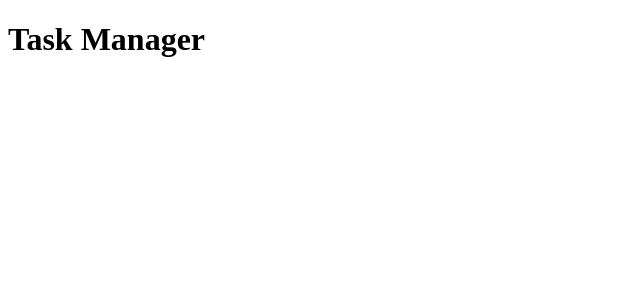
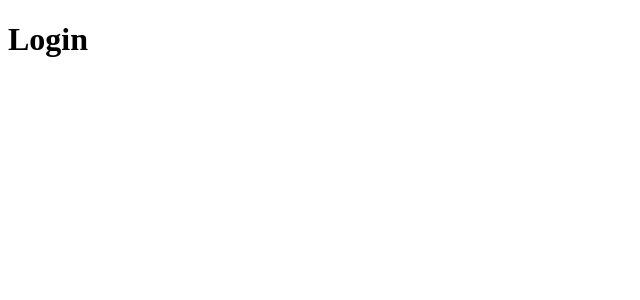
Before and after one commit to chachilin95/task-manager-app, a React (Create React App) app: page / in a window 1280 px wide. Shown: the top 300 px of the page, without its empty margins (0-640 px from the left). Built offline with nearby package versions, Linux system fonts and the light colour scheme.

Commit message:
Created base components and app router

```diff
--- a/package.json
+++ b/package.json
@@ -3,14 +3,18 @@
   "version": "0.1.0",
   "private": true,
   "dependencies": {
+    "@types/history": "^4.7.3",
     "@types/jest": "24.0.18",
     "@types/node": "12.7.2",
     "@types/react": "16.9.2",
     "@types/react-dom": "16.9.0",
     "@types/react-redux": "^7.1.2",
+    "@types/react-router-dom": "^4.3.5",
+    "history": "^4.9.0",
     "react": "^16.9.0",
     "react-dom": "^16.9.0",
     "react-redux": "^7.1.0",
+    "react-router-dom": "^5.0.1",
     "react-scripts": "3.1.1",
     "redux": "^4.0.4",
     "typescript": "3.5.3"
--- a/public/index.html
+++ b/public/index.html
@@ -1,43 +1,9 @@
 <!DOCTYPE html>
 <html lang="en">
   <head>
-    <meta charset="utf-8" />
-    <link rel="shortcut icon" href="%PUBLIC_URL%/favicon.ico" />
-    <meta name="viewport" content="width=device-width, initial-scale=1" />
-    <meta name="theme-color" content="#000000" />
-    <meta
-      name="description"
-      content="Web site created using create-react-app"
-    />
-    <link rel="apple-touch-icon" href="logo192.png" />
-    <!--
-      manifest.json provides metadata used when your web app is installed on a
-      user's mobile device or desktop. See https://developers.google.com/web/fundamentals/web-app-manifest/
-    -->
-    <link rel="manifest" href="%PUBLIC_URL%/manifest.json" />
-    <!--
-      Notice the use of %PUBLIC_URL% in the tags above.
-      It will be replaced with the URL of the `public` folder during the build.
-      Only files inside the `public` folder can be referenced from the HTML.
-
-      Unlike "/favicon.ico" or "favicon.ico", "%PUBLIC_URL%/favicon.ico" will
-      work correctly both with client-side routing and a non-root public URL.
-      Learn how to configure a non-root public URL by running `npm run build`.
-    -->
     <title>Task Manager App</title>
   </head>
   <body>
-    <noscript>You need to enable JavaScript to run this app.</noscript>
     <div id="root"></div>
-    <!--
-      This HTML file is a template.
-      If you open it directly in the browser, you will see an empty page.
-
-      You can add webfonts, meta tags, or analytics to this file.
-      The build step will place the bundled scripts into the <body> tag.
-
-      To begin the development, run `npm start` or `yarn start`.
-      To create a production bundle, use `npm run build` or `yarn build`.
-    -->
   </body>
 </html>
--- a/src/App.tsx
+++ b/src/App.tsx
@@ -1,7 +1,11 @@
 import React from 'react';
 
+import AppRouter from './routers/AppRouter';
+
 const App: React.FC = () => (
-    <h1>Task Manager</h1>
+    <div>
+        <AppRouter/>
+    </div>
 );
 
 export default App;
--- /dev/null
+++ b/src/components/AddTask.tsx
@@ -0,0 +1,7 @@
+import React from 'react';
+
+const AddTask: React.FC = () => (
+    <h1>Add Task</h1>
+);
+
+export default AddTask;
--- /dev/null
+++ b/src/components/EditTask.tsx
@@ -0,0 +1,14 @@
+import React from 'react';
+import { RouteComponentProps } from 'react-router-dom';
+
+type TParams = { id: string };
+const EditTask = (props: RouteComponentProps<TParams>) => {
+
+    const id = props.match.params.id;
+
+    return (
+        <h1>Edit Task #{id}</h1>
+    )
+};
+
+export default EditTask;
--- /dev/null
+++ b/src/components/Login.tsx
@@ -0,0 +1,7 @@
+import React from 'react';
+
+const Login: React.FC = () => (
+    <h1>Login</h1>
+);
+
+export default Login;
--- /dev/null
+++ b/src/components/NotFound.tsx
@@ -0,0 +1,7 @@
+import React from 'react';
+
+const NotFound: React.FC = () => (
+    <h1>Not Found</h1>
+);
+
+export default NotFound;
--- /dev/null
+++ b/src/components/TaskDashboard.tsx
@@ -0,0 +1,7 @@
+import React from 'react';
+
+const TaskDashboard: React.FC = () => (
+    <h1>Task Dashboard</h1>
+);
+
+export default TaskDashboard;
--- /dev/null
+++ b/src/routers/AppRouter.tsx
@@ -0,0 +1,28 @@
+import React from 'react';
+import { Router, Route, Switch } from 'react-router-dom';
+import { createBrowserHistory as createHistory } from 'history';
+
+// components
+import Login from '../components/Login';
+import TaskDashboard from '../components/TaskDashboard';
+import AddTask from '../components/AddTask';
+import EditTask from '../components/EditTask';
+import NotFound from '../components/NotFound';
+
+export const history = createHistory();
+
+const AppRouter: React.FC = () => (
+    <Router history={history}>
+        <div>
+            <Switch>
+                <Route exact path='/' component={Login}/>
+                <Route exact path='/dashboard' component={TaskDashboard}/>
+                <Route exact path='/create' component={AddTask}/>
+                <Route exact path='/edit/:id' component={EditTask}/>
+                <Route exact component={NotFound}/>
+            </Switch>
+        </div>
+    </Router>
+);
+
+export default AppRouter;
```
Also changed, not shown: 1 other file (tests, documents, lock files or other folders).
